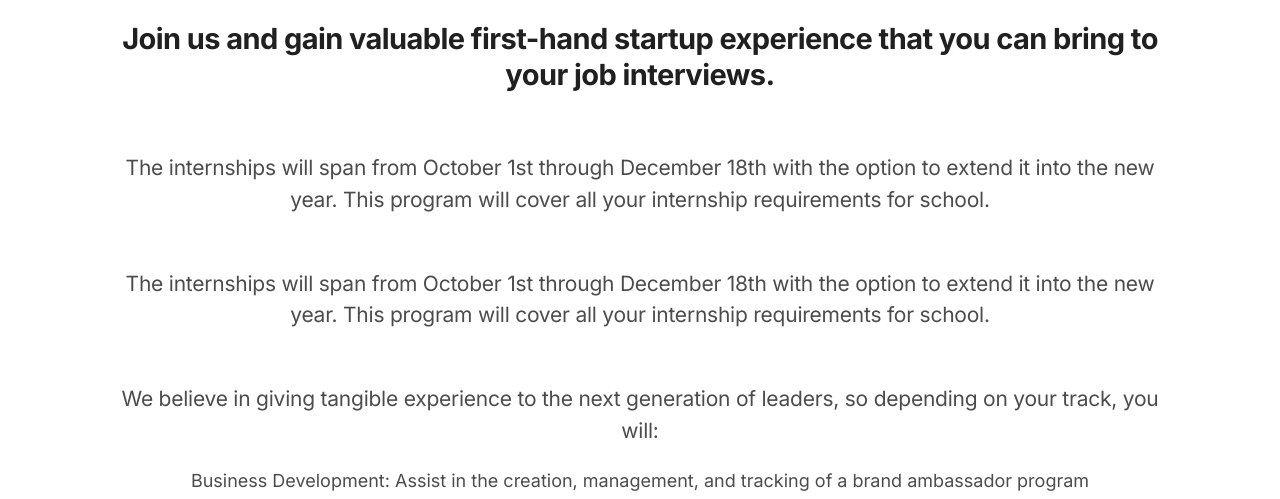
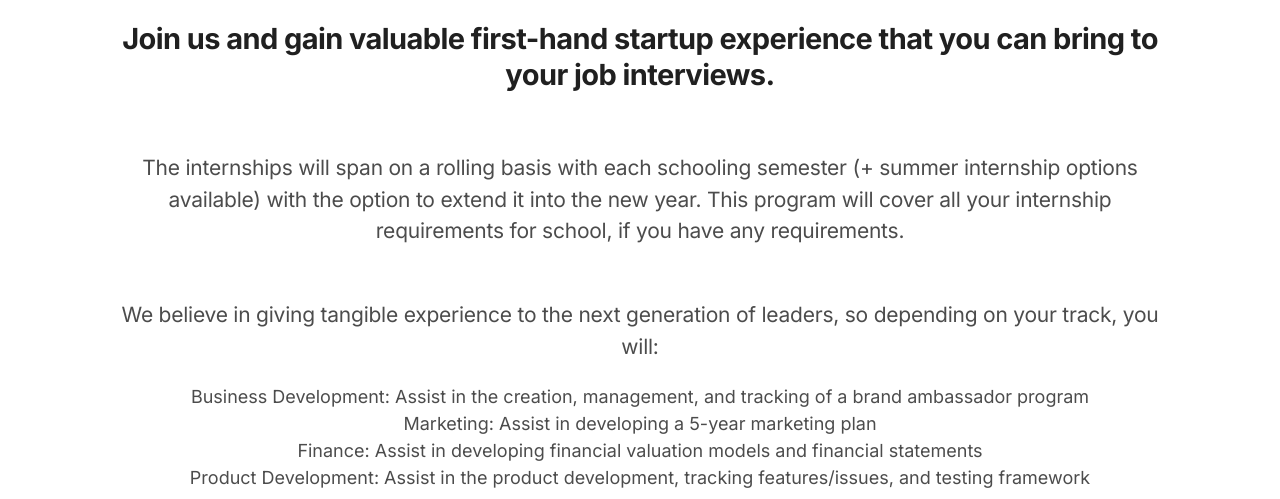
Before and after one commit to centrol-io/centrol_static_website, a plain HTML site: page public/internships.html in a window 1280 px wide. Shown: the part 301-800 px from the top of the page. Drawn offline with nearby package versions, Linux system fonts and the light colour scheme.

Commit message:
Update on duplicate statement in internships page.

```diff
--- a/public/internships.html
+++ b/public/internships.html
@@ -256,9 +256,7 @@
 
             <h3 class="smaller ae-2">Join us and gain valuable first-hand startup experience that you can bring to your job interviews.</h2>
             <br><br>
-            <p class="large ae-2"><span class="opacity-8">The internships will span from October 1st through December 18th with the option to extend it into the new year. This program will cover all your internship requirements for school.</span></p>
-
-            <p class="large ae-2"><span class="opacity-8"><br>The internships will span from October 1st through December 18th with the option to extend it into the new year. This program will cover all your internship requirements for school.</span></p>
+            <p class="large ae-2"><span class="opacity-8">The internships will span on a rolling basis with each schooling semester (+ summer internship options available) with the option to extend it into the new year. This program will cover all your internship requirements for school, if you have any requirements.</span></p>
 
             <p class="large ae-2"><span class="opacity-8"><br>We believe in giving tangible experience to the next generation of leaders, so depending on your track, you will:</span></p>
 
@@ -266,7 +264,7 @@
               <li><span class="opacity-8">Business Development: Assist in the creation, management, and tracking of a brand ambassador program</span></li>
               <li><span class="opacity-8">Marketing: Assist in developing a 5-year marketing plan</span></li>
               <li><span class="opacity-8">Finance: Assist in developing financial valuation models and financial statements</span></li>
-              <li><span class="opacity-8">Product Development: Assist in the product development, tracking features, and testing framework</span></li>
+              <li><span class="opacity-8">Product Development: Assist in the product development, tracking features/issues, and testing framework</span></li>
             </ul>
 
             <p class="large ae-2"><span class="opacity-8"><br>If you&rsquo;re interested, email us at <a href="mailto:founders@centrol.io?subject=Internship%20Application">founders@centrol.io</a>&nbsp;with your resume and cover letter incl. one thing you hope to learn during your internship.</span></p>
```
